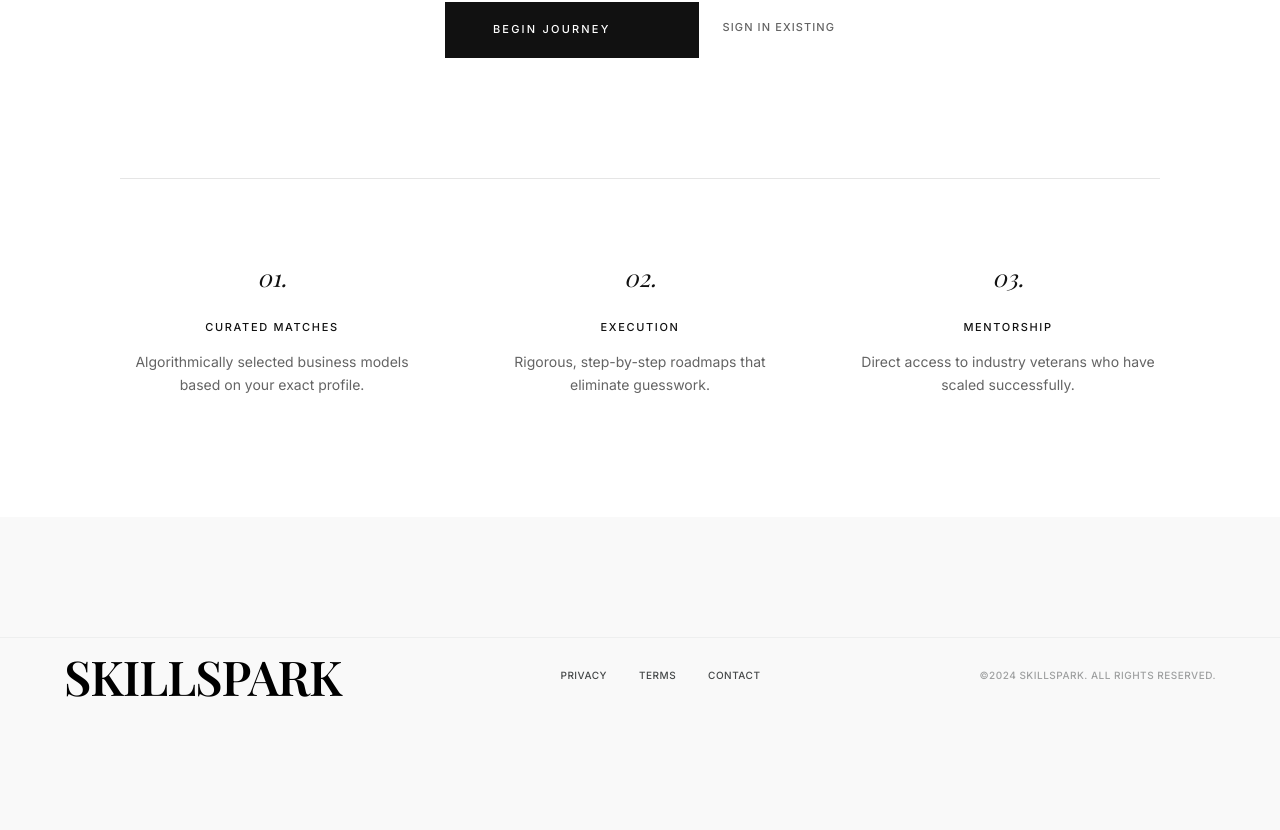
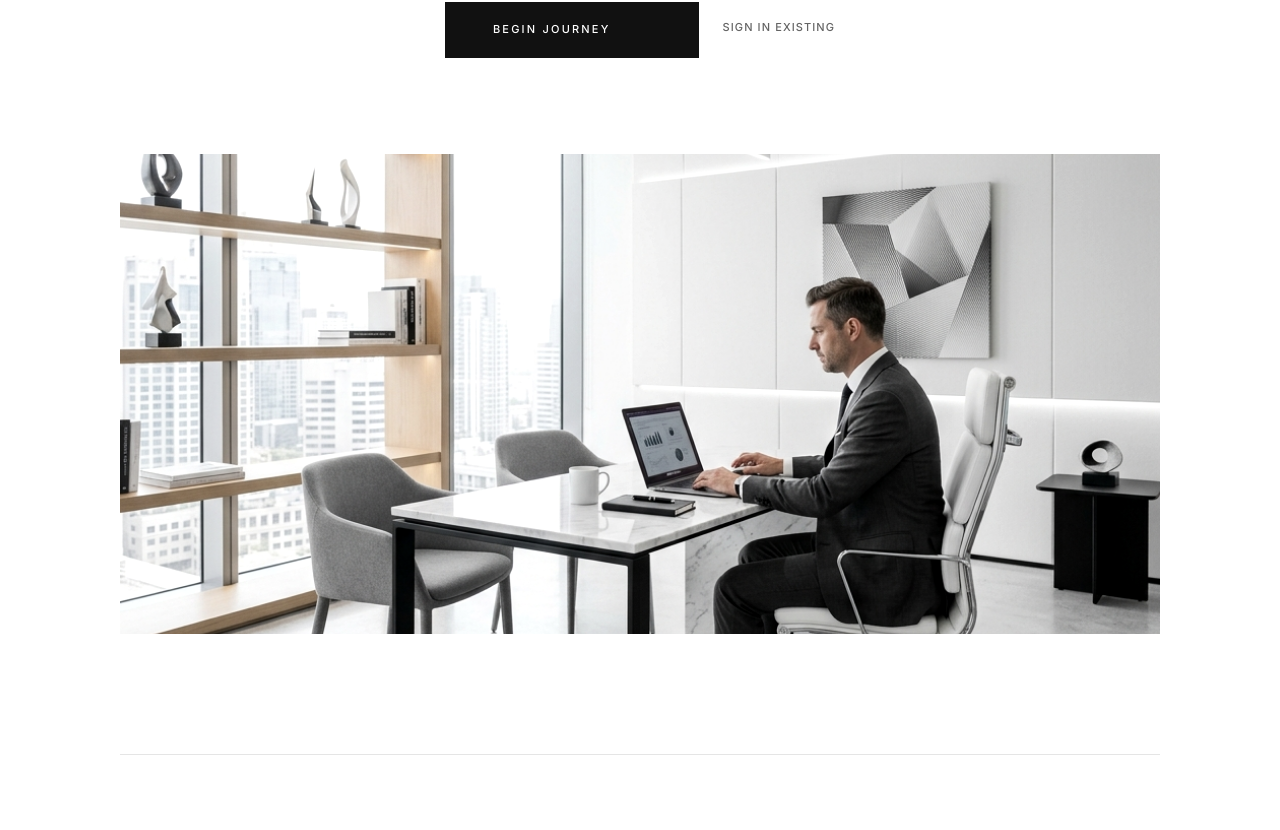
Before and after one commit to IshaKhangarot10/Entre-Skill-Hub-, a Next.js app in the folder client/: page / in a window 1280 px wide. Shown: the part 690-1520 px from the top of the page. Before the commit the page ends 1404 px from the top, so only its background shows below. Built offline with nearby package versions, Linux system fonts and the light colour scheme; no server answers; a web font is replaced by a local one.

Commit message:
feat: add luxury office hero image to landing page and wire up footer routing

```diff
--- a/client/src/app/page.js
+++ b/client/src/app/page.js
@@ -53,6 +53,15 @@ export default function HomePage() {
 
         </div>
 
+        {/* Hero Imagery */}
+        <div className="max-w-6xl mx-auto w-full mt-24 overflow-hidden relative" style={{ height: 'min(600px, 60vh)' }}>
+          <img
+            src="/images/luxury_office_light.png"
+            alt="Minimalist modern workspace"
+            className="w-full h-full object-cover object-center grayscale-[0.2] contrast-[1.05]"
+          />
+        </div>
+
         {/* Feature grid */}
         <div className="max-w-6xl mx-auto w-full grid grid-cols-1 md:grid-cols-3 gap-16 mt-[120px] pt-[80px] border-t border-[#e5e5e5]">
            <div className="flex flex-col items-center text-center gap-4">
--- a/client/src/components/Footer.jsx
+++ b/client/src/components/Footer.jsx
@@ -12,15 +12,15 @@ export default function Footer() {
   return (
     <footer className="bg-[#f9f9f9] text-black font-['Inter'] text-[10px] tracking-[0.05em] font-medium w-full border-t border-[#c4c7c7]/20 flex flex-col md:flex-row justify-between items-center px-[64px] py-[12px] mt-[120px] z-10">
       <div className="font-['Playfair_Display'] text-[48px] leading-[52px] tracking-[-0.02em] font-semibold text-black mb-6 md:mb-0">
-        SKILLSPARK
+        EntreSkill
       </div>
       <div className="flex gap-8 mb-6 md:mb-0">
-        <Link href="#" className="text-[#444748] hover:opacity-50 transition-opacity duration-300 uppercase">PRIVACY</Link>
-        <Link href="#" className="text-[#444748] hover:opacity-50 transition-opacity duration-300 uppercase">TERMS</Link>
-        <Link href="#" className="text-[#444748] hover:opacity-50 transition-opacity duration-300 uppercase">CONTACT</Link>
+        <Link href="/privacy" className="text-[#444748] hover:opacity-50 transition-opacity duration-300 uppercase">PRIVACY</Link>
+        <Link href="/terms" className="text-[#444748] hover:opacity-50 transition-opacity duration-300 uppercase">TERMS</Link>
+        <Link href="/contact" className="text-[#444748] hover:opacity-50 transition-opacity duration-300 uppercase">CONTACT</Link>
       </div>
       <div className="text-[#444748] opacity-50 uppercase">
-        ©2024 SKILLSPARK. ALL RIGHTS RESERVED.
+        ©2024 EntreSkill. ALL RIGHTS RESERVED.
       </div>
     </footer>
   );
```
Also changed, not shown: client/public/images/luxury_office_light.png (added).
